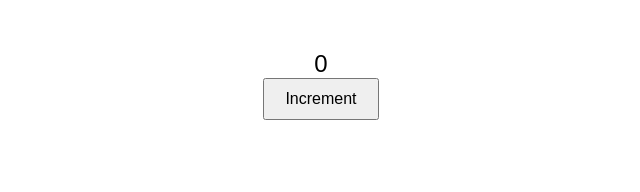
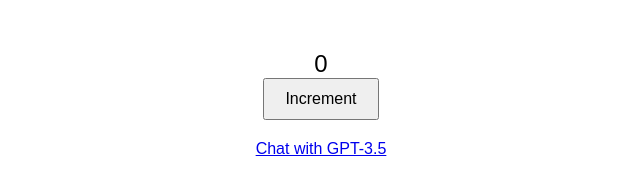
Before and after one commit to GabrielcitoHub/github.io, a plain HTML site: page index.html in a window 1280 px wide. Shown: the whole page, without its empty margins (319-959 px from the left). Drawn offline with Linux system fonts and the light colour scheme.

Commit message:
Update index.html

```diff
--- a/index.html
+++ b/index.html
@@ -3,7 +3,7 @@
 <head>
 <meta charset="UTF-8">
 <meta name="viewport" content="width=device-width, initial-scale=1.0">
-<title>Counter</title>
+<title>Counter with ChatGPT Link</title>
 <style>
   body {
     font-family: Arial, sans-serif;
@@ -20,12 +20,17 @@
     font-size: 16px;
     cursor: pointer;
   }
+  #gptLink {
+    margin-top: 20px;
+    font-size: 16px;
+  }
 </style>
 </head>
 <body>
 
 <div id="counter">0</div>
 <button id="incrementButton" onclick="incrementCounter()">Increment</button>
+<div id="gptLink"><a href="https://chat.openai.com/" target="_blank">Chat with GPT-3.5</a></div>
 
 <script>
   var counter = 0;
@@ -37,4 +42,4 @@
 </script>
 
 </body>
-</html>
+</htm
```
